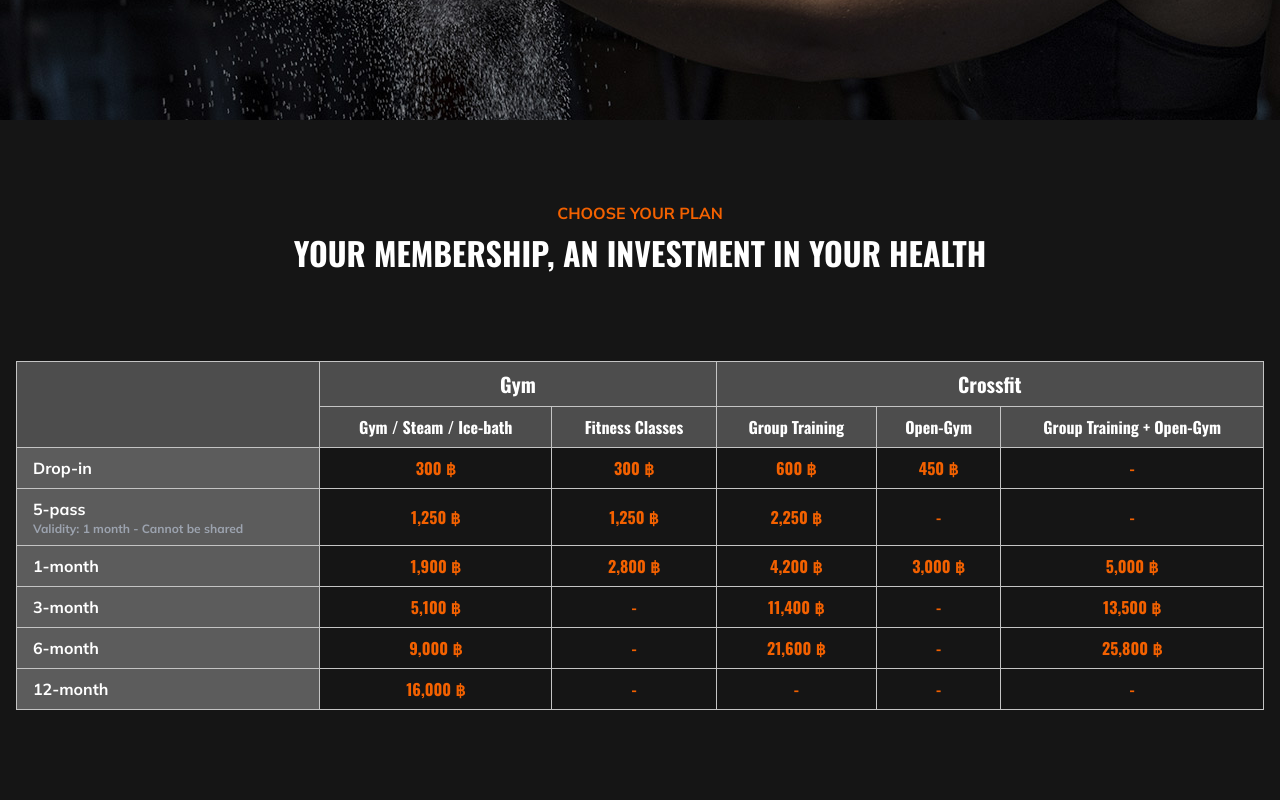
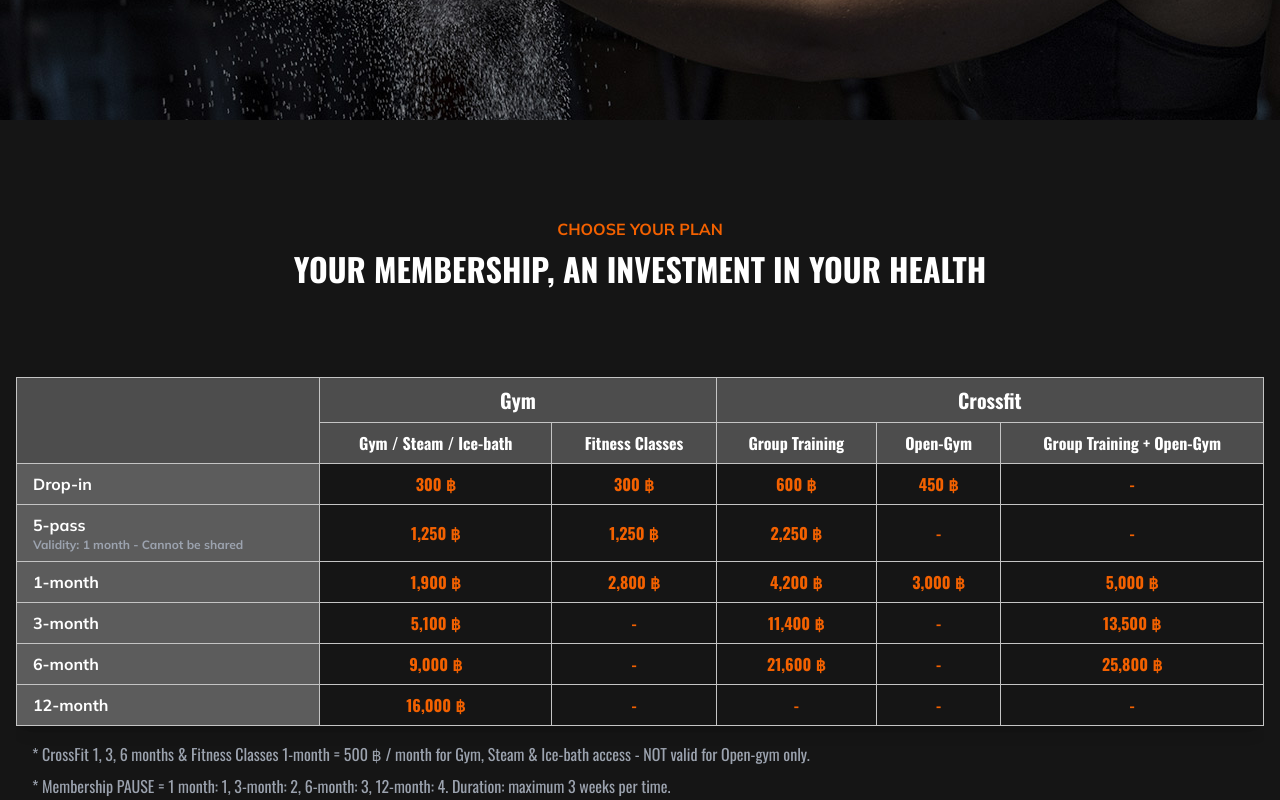
Before and after one commit to felipe-muner/podium-gym, a Next.js app: page /prices in a window 1280 px wide. Shown: the part 380-1180 px from the top of the page. Built offline with nearby package versions, Linux system fonts and the light colour scheme.

Commit message:
feat: observations

```diff
--- a/app/prices/page.tsx
+++ b/app/prices/page.tsx
@@ -13,7 +13,7 @@ export default function Prices() {
   return (
     <>
       <Breadcrumb route={'Prices'} />
-      <OurPlan className="pt-20"/>
+      <OurPlan className="pt-24"/>
       <TitleSection title="PUSH YOUR LIMITS FORWARD" subtitle="What we do?" className="mt-36" />
       <WhatWeDo />
     </>
--- a/components/OurPlan/OurPlan.tsx
+++ b/components/OurPlan/OurPlan.tsx
@@ -91,7 +91,6 @@ export default function OurPlan(props: OurPlanProps) {
         <div className="overflow-x-auto mt-10">
           <table className="min-w-full border-collapse border border-brand-gray-light rounded-xl shadow-lg">
             <thead>
-              {/* First header row: Group columns by membership type */}
               <tr className="bg-brand-gray-darker">
                 <th className="px-4 py-2 border-brand-gray-light"></th>
                 {membershipPlans.map((membership, index) => (
@@ -104,7 +103,6 @@ export default function OurPlan(props: OurPlanProps) {
                   </th>
                 ))}
               </tr>
-              {/* Second header row: Display subcategory names */}
               <tr className="bg-brand-gray-darker">
                 <th className="px-4 py-2 border-brand-gray-light"></th>
                 {subCategories.map((sub, index) => (
@@ -120,7 +118,6 @@ export default function OurPlan(props: OurPlanProps) {
             <tbody>
               {planTypes.map((type, rowIndex) => (
                 <tr key={rowIndex} className="border-t border-brand-gray-light">
-                  {/* Row header for the plan type with full border */}
                   <th className="px-4 py-2 text-left text-white font-mulish border border-brand-gray-light bg-brand-gray-dark">
                     {type}
                     {type.toLowerCase() === "5-pass" && (
@@ -130,7 +127,6 @@ export default function OurPlan(props: OurPlanProps) {
                     )}
                   </th>
                   {subCategories.map((sub, colIndex) => {
-                    // Find matching plan (case-insensitive)
                     const plan = sub.plans.find(
                       (p) => p.name.toLowerCase() === type.toLowerCase()
                     );
@@ -147,6 +143,14 @@ export default function OurPlan(props: OurPlanProps) {
               ))}
             </tbody>
           </table>
+          <div className="mt-4 space-y-2">
+            <p className="px-4 text-left text-gray-400">
+              * CrossFit 1, 3, 6 months & Fitness Classes 1-month = 500 ฿ / month for Gym, Steam & Ice-bath access - NOT valid for Open-gym only.
+            </p>
+            <p className="px-4 text-left text-gray-400">
+              * Membership PAUSE = 1 month: 1, 3-month: 2, 6-month: 3, 12-month: 4. Duration: maximum 3 weeks per time.
+            </p>
+          </div>
         </div>
       </div>
     </section>
```
